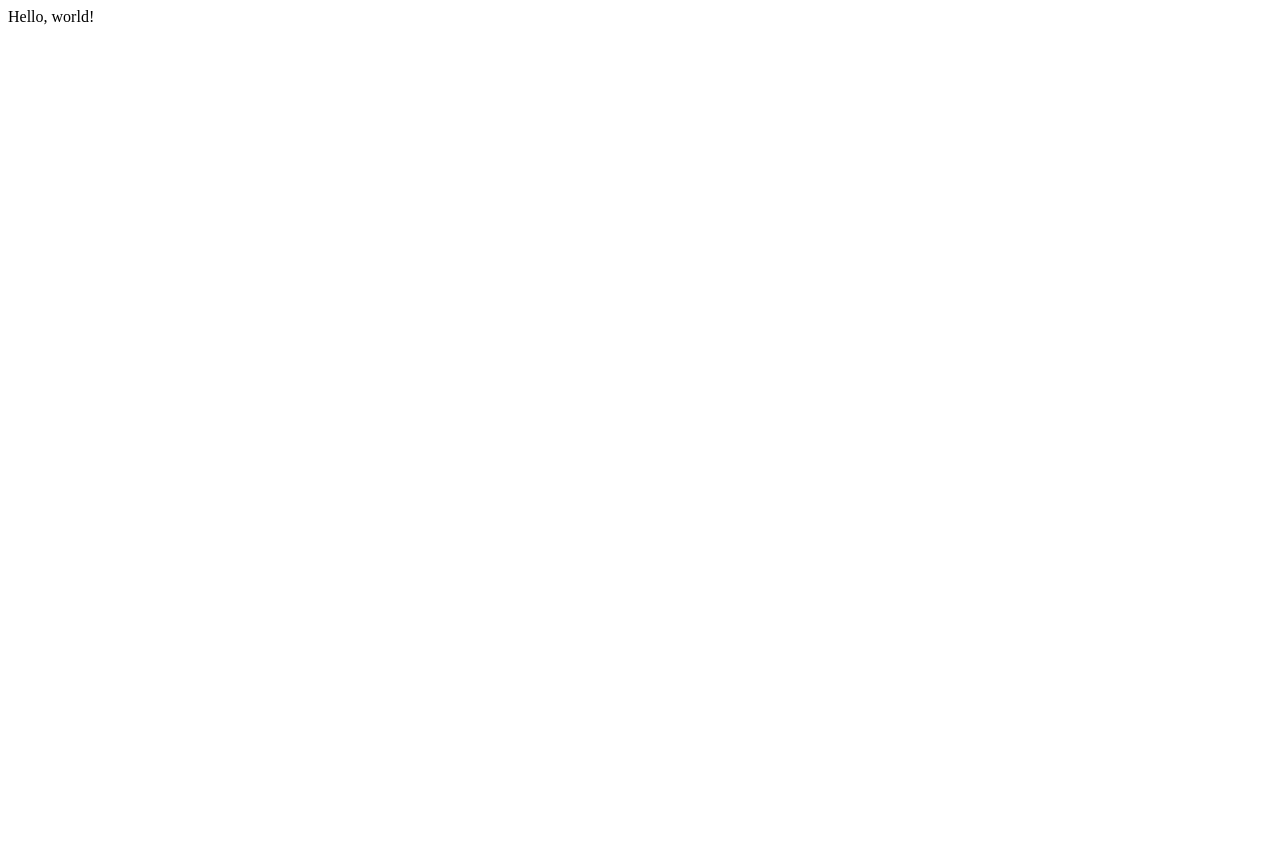
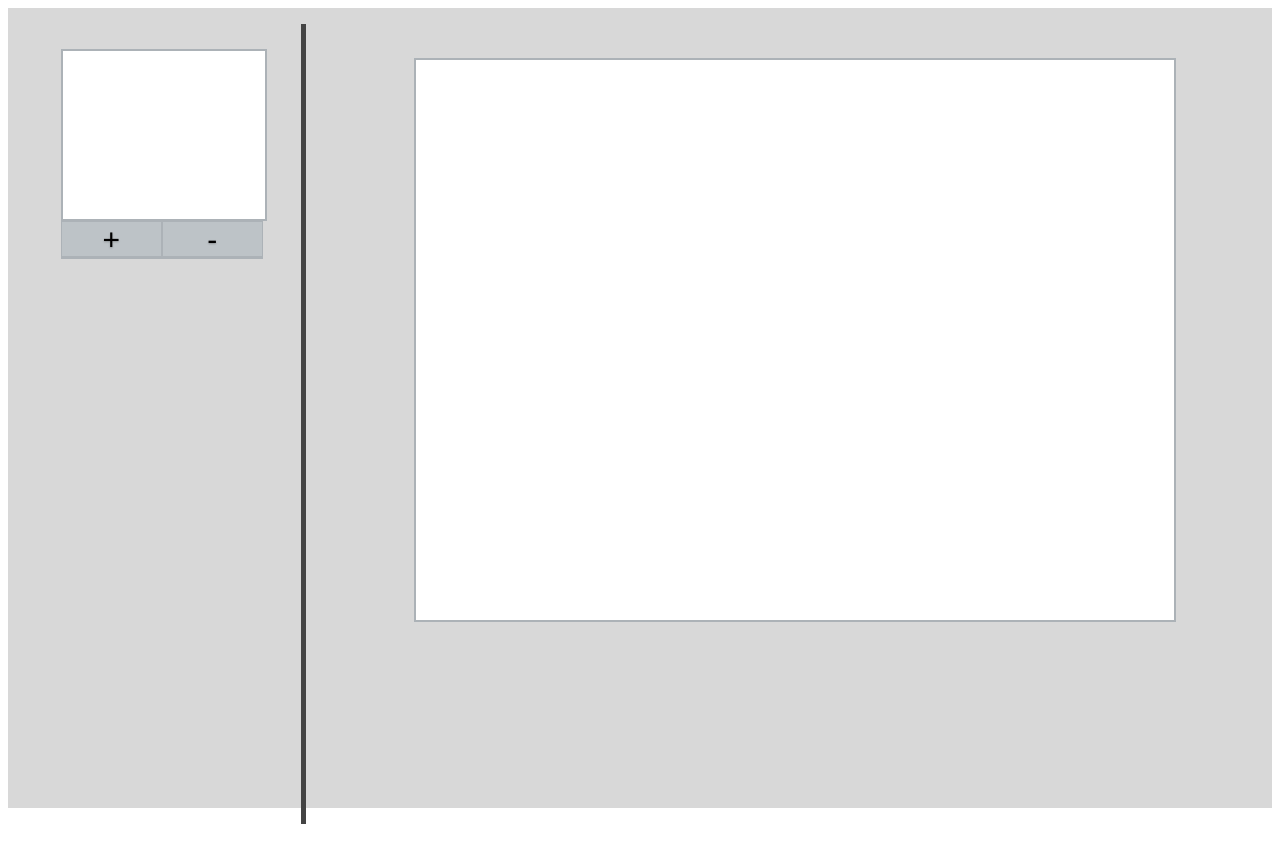
Before and after one commit to olga-dinoiu/practice-react_slides, a React app: page / in a window 1280 px wide. Before the commit the page ends 800 px from the top, so only its background shows below. Built offline with nearby package versions, Linux system fonts and the light colour scheme.

Commit message:
add handlebars support and scss support

```diff
--- a/index.html
+++ b/index.html
@@ -2,7 +2,7 @@
 <html lang="en">
 <head>
     <meta charset="UTF-8">
-    <title></title>
+    <title>Slider</title>
 </head>
 <body>
 <div id="root"></div>
--- a/js/App.js
+++ b/js/App.js
@@ -4,6 +4,6 @@ import ReactDOM from 'react-dom';
 import Viewport from './Viewport';
 
 ReactDOM.render(
-    <Viewport/>,
+    <Viewport />,
     document.getElementById('root')
 );
--- a/js/Viewport.js
+++ b/js/Viewport.js
@@ -1,13 +1,51 @@
 import React from 'react';
 
-class Viewport extends React.Component {
-    render() {
-        return (
-            <div className="viewport">
-                Hello, world!
-            </div>
-        );
-    }
-}
+
+//=======================
+//         CLASSES
+// ======================
+
+const Slide = () => (
+    <div className="the-slide" />
+);
+
+const Navigation  = () => (
+        <ul className="nav-list">
+                <li className="preview-item" >
+                    <Slide className="preview" />
+                    <Btn name="+" /*onClick={addSlide} */ />
+                    <Btn name="-" /*onClick={deleteSlide} */ />
+                </li>
+        </ul>
+)
+
+
+const SlideList = () => (
+    <ul className="slide-list">
+        <li className="slide-item active"><Slide /></li>
+    </ul>
+);
+
+const Viewport  = () => (
+   <div className="container">
+      <Navigation />
+      <SlideList />
+   </div>
+);
+
+
+
+// ====================
+//      FUNCTIONS
+// ====================
+
+function Btn(props) {
+    return (
+        <button className="btn">{props.name} </button>
+    )
+};
+
+
+
 
 export default Viewport;
--- a/scss/App.scss
+++ b/scss/App.scss
@@ -1,8 +1,74 @@
-#root-view {
-  background: blue;
-  padding: 100px;
+#root {
+  padding: 0;
+  margin: 0;
+  background: #D8D8D8;
 
-  div {
-    background: red;
+  .container {
+    background: #D8D8D8;
+    height: 100vh;
+    clear: both;
+  }
+
+  .the-slide {
+    background: #fff;
+    width: 100%;
+    height: 70%;
+    border: 2px solid #acb2b7;
+
+  }
+  .nav-list {
+    width: 20%;
+    height: 100vh;
+    border-right: solid 5px #444444;
+    float: left;
+    clear: both;
+  }
+  .preview {
+    width: 100%;
+    height: 150px;
+    background-color: #fff;
+
+  }
+
+  .preview-item {
+    width: 80%;
+    height: 30vh;
+    margin: 10% 5%;
+    list-style: none;
+
+  }
+  .btn {
+    display: inline-block;
+    font-size: 30px;
+    width: 50%;
+    text-align: center;
+    text-shadow: 0 1px 2px rgba(0, 0, 0, 0.25);
+    background: #bdc3c7;
+    border: 1px solid #acb2b7;
+    box-shadow: inset 0 -2px #acb2b7;
+
+  }
+
+  .btn:hover {
+    background: #F0F0F0;
+    color: #D8D8D8;
+    cursor: pointer;
+  }
+  button:focus {
+    outline: 0;
+  }
+
+
+  .slide-list {
+    width: 60%;
+    height: 100vh;
+    float: right;
+    margin: 50px 100px 0 0;
+    list-style: none;
+
+  }
+  .slide-item {
+    width: 100%;
+    height: 100vh;
   }
 }
```
